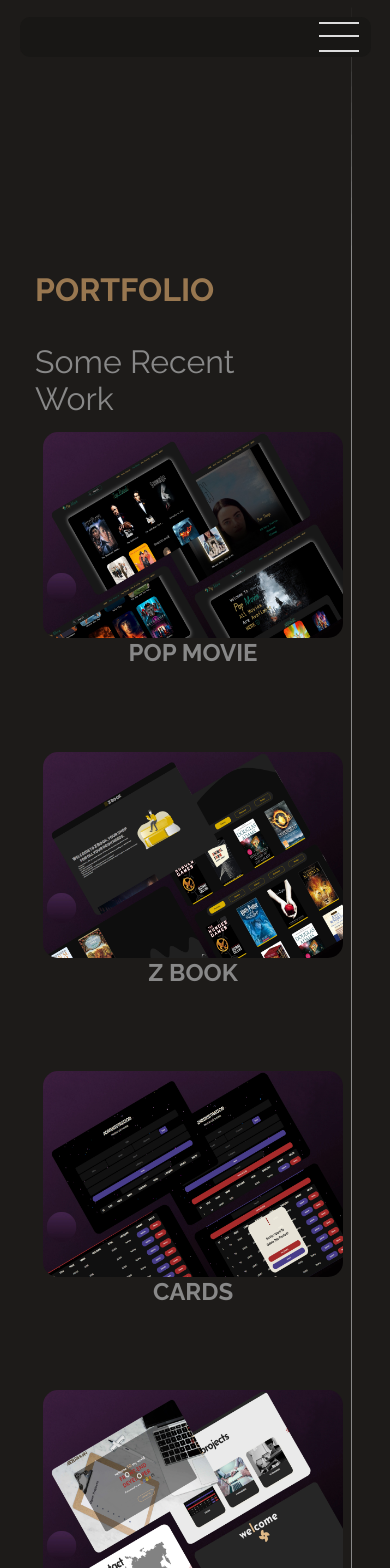
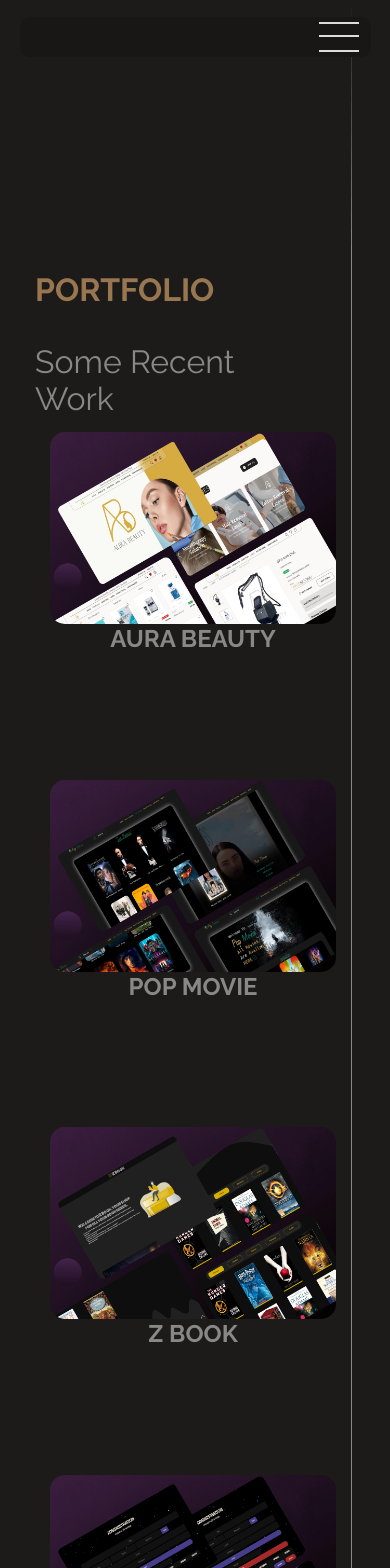
Before and after one commit to abdelrahman-mohamed8568/Portfolio, a Next.js app: page /portfolio in a window 390 px wide. Shown: the top 1568 px of the page. Built offline with nearby package versions, Linux system fonts and the light colour scheme.

Commit message:
Refactor code structure for improved readability and maintainability

```diff
--- a/app/portfolio/page.tsx
+++ b/app/portfolio/page.tsx
@@ -5,6 +5,7 @@ import card1 from "@/public/images/cards/card1.jpg";
 import card2 from "@/public/images/cards/card2.jpg";
 import card3 from "@/public/images/cards/card3.jpg";
 import card4 from "@/public/images/cards/card4.jpg";
+import card5 from "@/public/images/cards/card5.jpg";
 import html from "@/public/images/skills/html.svg";
 import css from "@/public/images/skills/css.svg";
 import bootstrap from "@/public/images/skills/bootstrap.svg";
@@ -46,6 +47,38 @@ function Portfolio() {
         <div className="cardsContainer">
           <div className="portfolioCard">
             <div className="imgLink">
+              <Image src={card5} alt="" className="img" priority />
+              <Link
+                href={"https://aurabeautyeg.com/"}
+                className="portfolioLink"
+                target="_blank"
+              >
+                <svg
+                  xmlns="http://www.w3.org/2000/svg"
+                  width="50"
+                  height="50"
+                  fill="currentColor"
+                  className="bi bi-arrow-up-right"
+                  viewBox="0 0 16 16"
+                >
+                  <path
+                    fillRule="evenodd"
+                    d="M14 2.5a.5.5 0 0 0-.5-.5h-6a.5.5 0 0 0 0 1h4.793L2.146 13.146a.5.5 0 0 0 .708.708L13 3.707V8.5a.5.5 0 0 0 1 0z"
+                  />
+                </svg>
+              </Link>
+              <Link
+                href={"https://github.com/abdelrahman-mohamed8568/aura-beauty"}
+                className="cardGit"
+                target="_blank"
+              >
+                GitHub
+              </Link>
+            </div>
+            <h4>Aura Beauty</h4>
+          </div>
+          <div className="portfolioCard">
+            <div className="imgLink">
               <Image src={card4} alt="" className="img" priority />
               <Link
                 href={"https://pop-movie-demo.netlify.app/"}
@@ -65,11 +98,13 @@ function Portfolio() {
                     d="M14 2.5a.5.5 0 0 0-.5-.5h-6a.5.5 0 0 0 0 1h4.793L2.146 13.146a.5.5 0 0 0 .708.708L13 3.707V8.5a.5.5 0 0 0 1 0z"
                   />
                 </svg>
-                <p>Technologies</p>
-                <h5>
-                  #html #css #js #react #hooks #react-bootstrap #swiper.js
-                  #tmdb-api #axios
-                </h5>
+              </Link>
+              <Link
+                href={"https://github.com/abdelrahman-mohamed8568/Movie"}
+                className="cardGit"
+                target="_blank"
+              >
+                GitHub
               </Link>
             </div>
             <h4>Pop Movie</h4>
@@ -95,11 +130,13 @@ function Portfolio() {
                     d="M14 2.5a.5.5 0 0 0-.5-.5h-6a.5.5 0 0 0 0 1h4.793L2.146 13.146a.5.5 0 0 0 .708.708L13 3.707V8.5a.5.5 0 0 0 1 0z"
                   />
                 </svg>
-                <p>Technologies</p>
-                <h5>
-                  #html #css #js #react #hooks #react-bootstrap #google-api
-                  #axios
-                </h5>
+              </Link>
+              <Link
+                href={"https://github.com/abdelrahman-mohamed8568/Z-Book"}
+                className="cardGit"
+                target="_blank"
+              >
+                GitHub
               </Link>
             </div>
             <h4>Z Book</h4>
@@ -125,8 +162,13 @@ function Portfolio() {
                     d="M14 2.5a.5.5 0 0 0-.5-.5h-6a.5.5 0 0 0 0 1h4.793L2.146 13.146a.5.5 0 0 0 .708.708L13 3.707V8.5a.5.5 0 0 0 1 0z"
                   />
                 </svg>
-                <p>Technologies</p>
-                <h5>#html #css #js</h5>
+              </Link>
+              <Link
+                href={"https://github.com/abdelrahman-mohamed8568/cruds"}
+                className="cardGit"
+                target="_blank"
+              >
+                GitHub
               </Link>
             </div>
             <h4>Cards</h4>
@@ -152,8 +194,15 @@ function Portfolio() {
                     d="M14 2.5a.5.5 0 0 0-.5-.5h-6a.5.5 0 0 0 0 1h4.793L2.146 13.146a.5.5 0 0 0 .708.708L13 3.707V8.5a.5.5 0 0 0 1 0z"
                   />
                 </svg>
-                <p>Technologies</p>
-                <h5>#html #css #js</h5>
+              </Link>
+              <Link
+                href={
+                  "https://github.com/abdelrahman-mohamed8568/Old-Portfolio"
+                }
+                className="cardGit"
+                target="_blank"
+              >
+                GitHub
               </Link>
             </div>
             <h4>old portfolio</h4>
--- a/app/styles/portfolio.css
+++ b/app/styles/portfolio.css
@@ -12,13 +12,13 @@
   display: flex;
   flex-wrap: wrap;
   justify-content: center;
-  gap: 10vh;
+  gap: 15vh;
 }
 
 .portfolioCard {
   top: 10%;
-  width: 100%;
-  height: 85vh;
+  width: 95%;
+  height: 100%;
   display: flex;
   align-items: center;
   overflow: hidden;
@@ -29,7 +29,12 @@
 
 .imgLink {
   height: 100%;
+
   width: 85%;
+  display: flex;
+  align-items: center;
+  justify-content: center;
+  flex-direction: column;
   text-align: center;
   overflow: hidden;
   border-radius: 15px;
@@ -38,6 +43,7 @@
 .img {
   width: 100%;
   height: 100%;
+  object-fit: cover;
   transition: 1.5s ease;
 }
 
@@ -71,6 +77,25 @@
   top: 10%;
 }
 
+.cardGit {
+  position: absolute;
+  bottom: -70%;
+  width: 200px;
+  height: 50px;
+  display: flex;
+  align-items: center;
+  justify-content: center;
+  border-radius: 10px;
+  text-decoration: none;
+  border: 1px solid var(--wc);
+  color: var(--wc);
+  transition: 1s ease;
+}
+
+.imgLink:hover .cardGit {
+  bottom: 10%;
+}
+
 .portfolioLink svg {
   color: var(--yc);
   position: absolute;
@@ -79,14 +104,8 @@
   transition: 1s ease;
 }
 
-.portfolioCard p {
+.portfolioCard .cardGit {
   font-size: 1.2em;
-}
-
-.portfolioCard h5 {
-  color: var(--yc);
-  font-size: 1.5em;
-  text-transform: uppercase;
 }
 
 .portfolioCard h4 {
@@ -141,8 +160,13 @@
   .portfolioLink:hover {
     height: 85%;
   }
-  .portfolioCard h5 {
-    font-size: 1em;
+  .cardGit {
+    width: 100px;
+    height: 30px;
+    font-size: small;
+  }
+  .imgLink:hover .cardGit {
+    bottom: 20%;
   }
   .portfolioLink svg {
     width: 30px;
```
Also changed, not shown: public/images/cards/card5.jpg (added).
